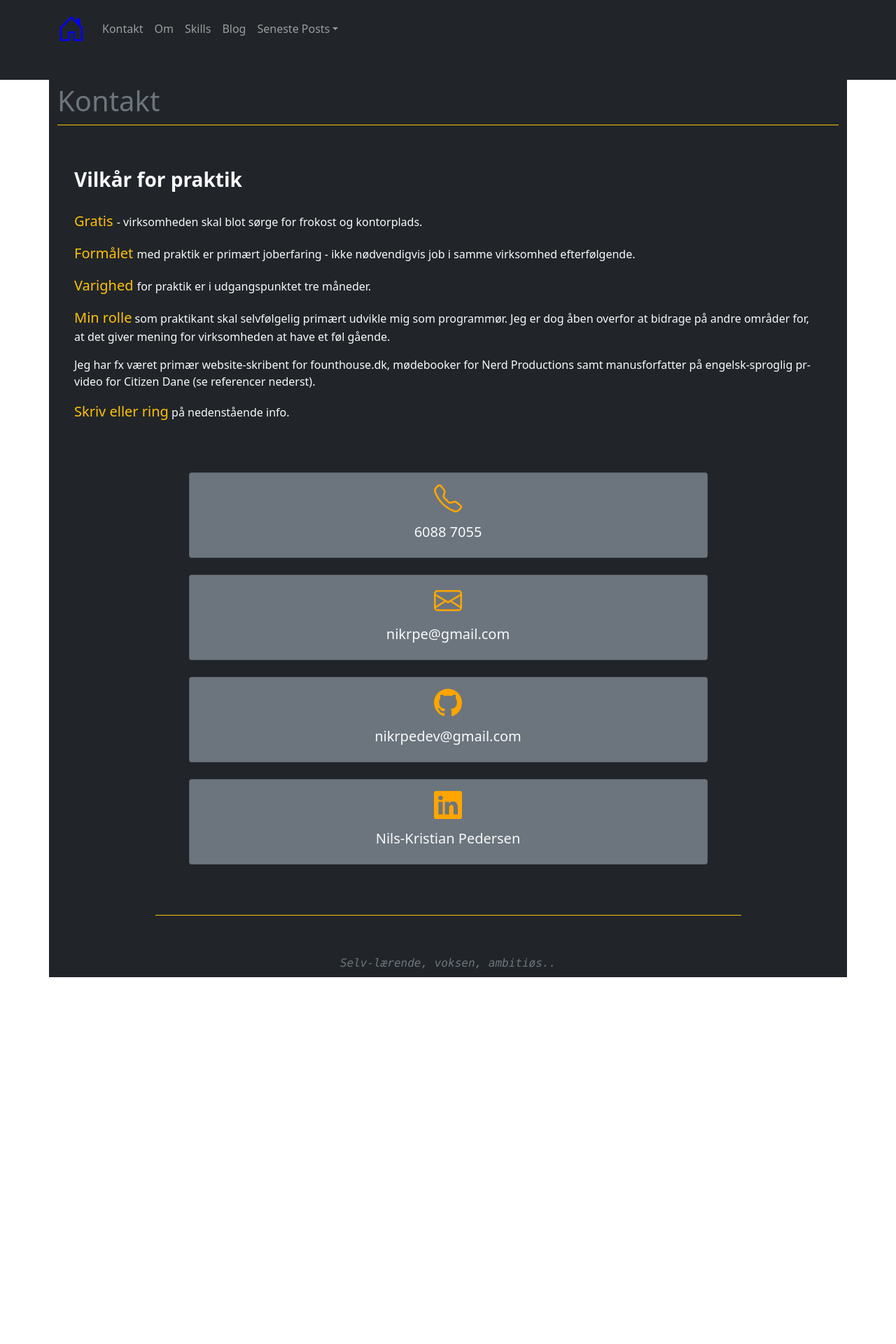
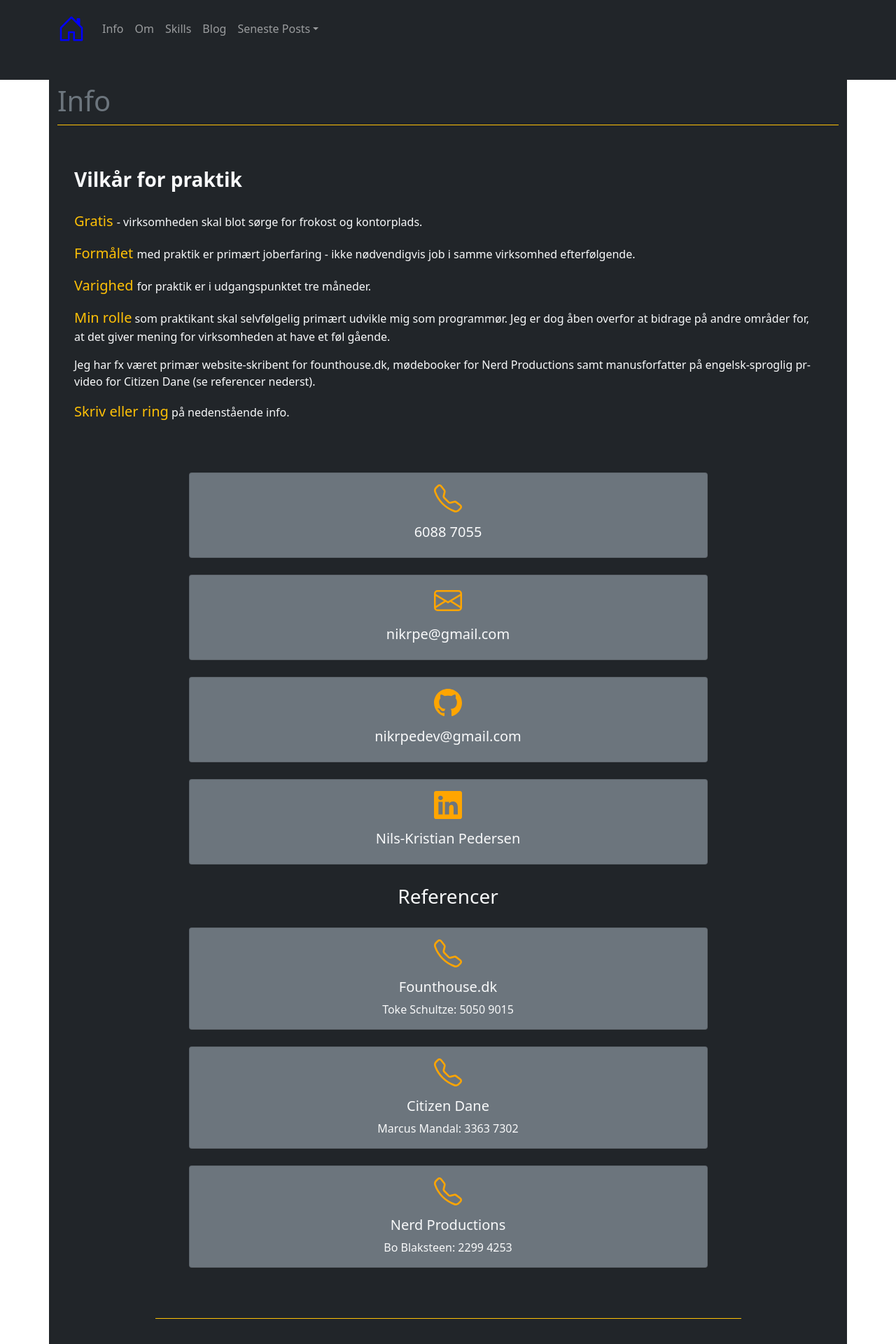
Before and after one commit to nkped/nkped.github.io, a React (Create React App) app: page /kontakt in a window 1280 px wide. Shown: the top 1920 px of the page at 70% size. Before the commit the page ends 1396 px from the top, so only its background shows below. Built offline with nearby package versions, Linux system fonts and the light colour scheme.

Commit message:
Tilføj refs på kontakt-side og pers hilsen på Home

```diff
--- a/src/components/myNavBar.jsx
+++ b/src/components/myNavBar.jsx
@@ -15,7 +15,7 @@ export function MyNavBar() {
           <Navbar.Toggle aria-controls="basic-navbar-nav" />
           <Navbar.Collapse id="basic-navbar-nav">
             <Nav className="me-auto">
-              <Nav.Link href="/kontakt">Kontakt</Nav.Link>
+              <Nav.Link href="/kontakt">Info</Nav.Link>
               <Nav.Link href="/om">Om</Nav.Link>
               <Nav.Link href="/skills">Skills</Nav.Link>
               <Nav.Link href="/blog">Blog</Nav.Link>
--- a/src/routes/home.jsx
+++ b/src/routes/home.jsx
@@ -24,6 +24,14 @@ export default function Home() {
           Kontakt og info
           <ArrowRight className="ms-1" />
         </Button>
+        <Container className="text-center text-muted">
+          <Row>
+            <Col>Venlig hilsen</Col>
+          </Row>
+          <Row>
+            <Col>Nils-Kristian Pedersen</Col>
+          </Row>
+        </Container>
         <Container>
           <Footer />
         </Container>
--- a/src/routes/kontakt.jsx
+++ b/src/routes/kontakt.jsx
@@ -6,7 +6,7 @@ export default function Kontakt() {
   return (
     <Container className="bg-dark text-light">
       <Container className="fs-1 fw-semibold mb-2 pb-1 text-muted  border-bottom border-warning">
-        <Row>Kontakt</Row>
+        <Row>Info</Row>
       </Container>
       <Container className="d-grid gap-3 text-start px-4 py-5">
         <Row className="fs-3 fw-bold text-start mb-2">
@@ -81,6 +81,31 @@ export default function Kontakt() {
             <Card.Title>Nils-Kristian Pedersen</Card.Title>
           </Card.Body>
         </Card>
+        <Row>
+          <Col className="fs-3">Referencer</Col>
+        </Row>
+        <Card className="my-4 bg-secondary">
+          <Card.Body>
+            <Telephone color="orange" size={40} className=" mb-3" />
+            <Card.Title>Founthouse.dk</Card.Title>
+            <Card.Text>Toke Schultze: 5050 9015</Card.Text>
+          </Card.Body>
+        </Card>
+        <Card className="my-4 bg-secondary">
+          <Card.Body>
+            <Telephone color="orange" size={40} className=" mb-3" />
+            <Card.Title>Citizen Dane</Card.Title>
+            <Card.Text>Marcus Mandal: 3363 7302</Card.Text>
+          </Card.Body>
+        </Card>
+
+        <Card className="my-4 bg-secondary">
+          <Card.Body>
+            <Telephone color="orange" size={40} className=" mb-3" />
+            <Card.Title>Nerd Productions</Card.Title>
+            <Card.Text>Bo Blaksteen: 2299 4253</Card.Text>
+          </Card.Body>
+        </Card>
       </Container>
       <Footer />
     </Container>
--- a/src/routes/skills.jsx
+++ b/src/routes/skills.jsx
@@ -15,6 +15,7 @@ import {
 import { DiVisualstudio } from "react-icons/di";
 import { TbBrandNextjs } from "react-icons/tb";
 import { SiLighthouse } from "react-icons/si";
+import { Telephone } from "react-bootstrap-icons";
 import { Footer } from "../components/footer";
 
 export default function Skills() {
```
